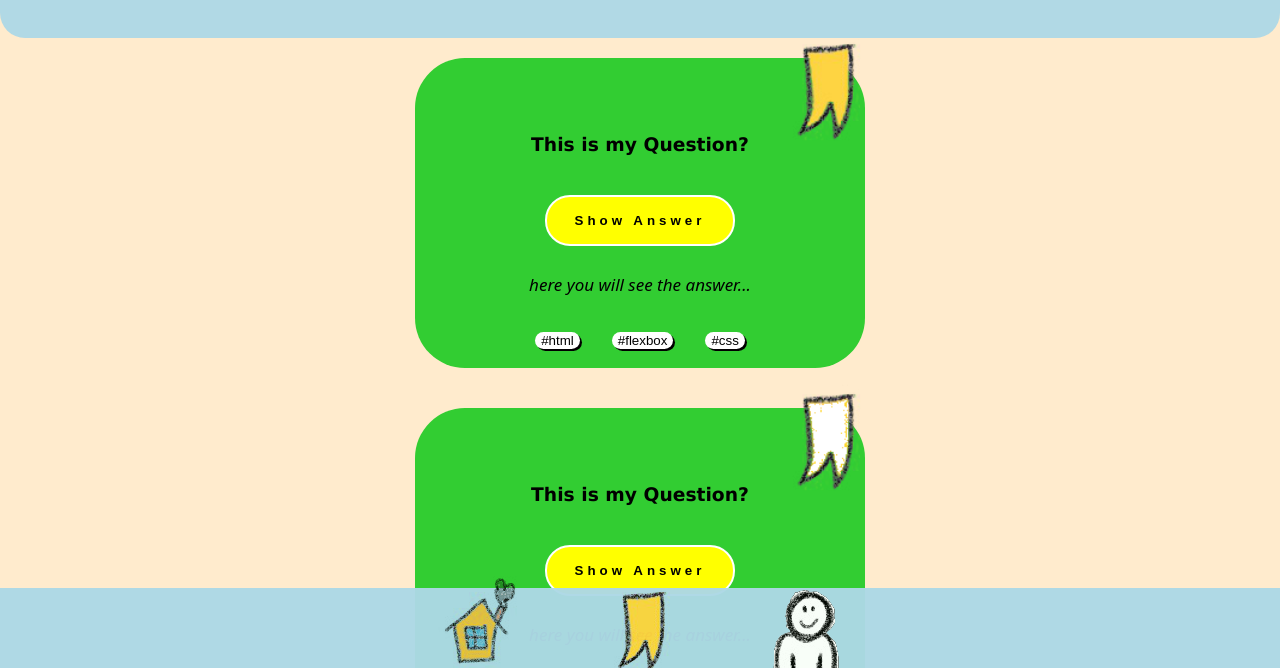
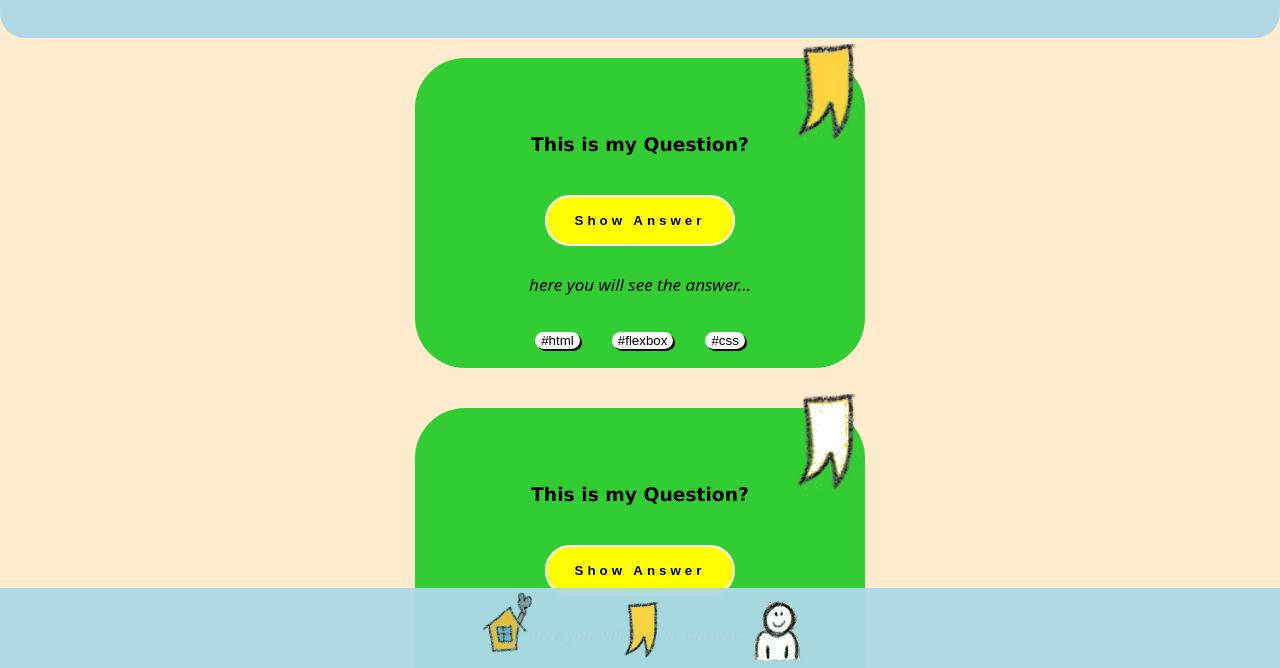
Before and after one commit to NikCrmr/Quiz-App, a plain HTML site: page index.html in a window 1280 px wide. Shown: the part 132-800 px from the top of the page. Drawn offline with Linux system fonts and the light colour scheme.

Commit message:
Update styles.css - max width of nav bar icons

```diff
--- a/css/styles.css
+++ b/css/styles.css
@@ -131,6 +131,10 @@ footer {
   bottom: 0;
 }
 
+.nav_button{
+  max-width: 70px;
+  }
+
 nav a {
   padding: 0 2rem;
 }
```
